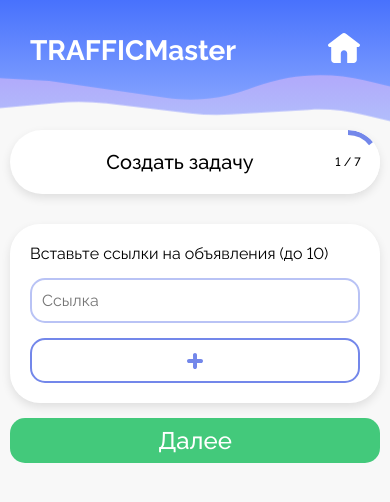
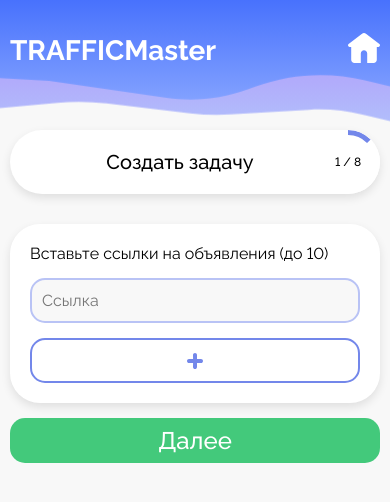
Before and after one commit to Xoxotynchuk/TrafficMaster, a React (Create React App) app: page /create-task in a window 390 px wide. Shown: the top 502 px of the page. Built offline with nearby package versions, Linux system fonts and the light colour scheme.

Commit message:
новый слайд, темная тема, изменен хедер, адаптив для айфонов

```diff
--- a/src/components/screens/CreateTaskScreen.jsx
+++ b/src/components/screens/CreateTaskScreen.jsx
@@ -1,14 +1,13 @@
 import { useContext, useState } from "react";
 import { GlobalContext } from "../store/GlobalContext";
 import Header from "../Header";
-import { Link } from "react-router-dom";
 import { CircularProgressbar, buildStyles } from "react-circular-progressbar";
 
 
 function CreateTaskScreen() {
     // const [currentForm, setCurrentForm] = useState("");
 
-    const { setStatus } = useContext(GlobalContext);
+    // const { setStatus } = useContext(GlobalContext);
 
     const [currentStep, setCurrentStep] = useState(0);
     const [links, setLinks] = useState([]);
@@ -20,6 +19,13 @@ function CreateTaskScreen() {
     const [dateStart, setDateStart] = useState("");
     const [countDay, setCountDay] = useState("");
 
+    // Ползунок
+    const [contacts, setContacts] = useState(100);
+
+    const handleRangeChange = (e) => {
+        setContacts(e.target.value);
+    };
+
 
     // Быстрый доступ к кол-ву ПФ
     const handlePfCountClick = (count, e) => {
@@ -30,7 +36,18 @@ function CreateTaskScreen() {
     // Быстрый доступ к дате старта
     const handleDateStart = (count, e) => {
         e.preventDefault()
-        setDateStart(count);
+        if (count === "Сегодня") {
+            const today = new Date();
+            const formattedDate = today.toISOString().slice(0, 10);
+            setDateStart(formattedDate)
+        }
+        if (count === "Завтра") {
+            const today = new Date();
+            const tomorrow = new Date(today.getTime() + (24 * 60 * 60 * 1000));
+            const formattedDate = tomorrow.toISOString().slice(0, 10);
+            setDateStart(formattedDate)
+        }
+        // setDateStart(count);
     };
 
     // Быстрый доступ к количеству дней накрутки
@@ -76,7 +93,7 @@ function CreateTaskScreen() {
         });
 
         if (allInputsFilled) {
-            if (currentStep <= 5) {
+            if (currentStep <= 6) {
                 setCurrentStep(currentStep + 1);
             }
         } else {
@@ -111,7 +128,6 @@ function CreateTaskScreen() {
     // Получение значения первой ссылки
     const handleFirstLinkChange = () => {
         const firstLink = document.querySelector('input[name="firstLink"]').value
-        console.log(firstLink);
         setFirstLink(firstLink);
     };
 
@@ -122,29 +138,31 @@ function CreateTaskScreen() {
         setLinks(newLinks);
     };
 
-
     // Полоска прогрессбара
     let percentage = 0;
 
     if (currentStep === 0) {
-        percentage = 14.28
+        percentage = 12.5
     }
     if (currentStep === 1) {
-        percentage = 28.56
+        percentage = 25
     }
     if (currentStep === 2) {
-        percentage = 42.84
+        percentage = 37.5
     }
     if (currentStep === 3) {
-        percentage = 57.12
+        percentage = 50
     }
     if (currentStep === 4) {
-        percentage = 71.4
+        percentage = 62.5
     }
     if (currentStep === 5) {
-        percentage = 85.68
+        percentage = 75
     }
     if (currentStep === 6) {
+        percentage = 87.5
+    }
+    if (currentStep === 7) {
         percentage = 100
     }
 
@@ -153,6 +171,7 @@ function CreateTaskScreen() {
         e.preventDefault()
         const data = {
             pfCount: pfCount,
+            contacts: contacts,
             links: links.concat(firstLink),
             timeStart: timeStart,
             timePause: timePause,
@@ -182,18 +201,21 @@ function CreateTaskScreen() {
                         <h2>Количество ПФ</h2>
                     )}
                     {currentStep === 2 && (
+                        <h2>Процент контактов</h2>
+                    )}
+                    {currentStep === 3 && (
                         <h2>Время старта</h2>
                     )}
-                    {currentStep === 3 && (
+                    {currentStep === 4 && (
                         <h2>Время паузы</h2>
                     )}
-                    {currentStep === 4 && (
+                    {currentStep === 5 && (
                         <h2>Дата старта</h2>
                     )}
-                    {currentStep === 5 && (
+                    {currentStep === 6 && (
                         <h2>Кол-во дней накрутки</h2>
                     )}
-                    {currentStep === 6 && (
+                    {currentStep === 7 && (
                         <h2>Подтверждение данных</h2>
                     )}
 
@@ -209,7 +231,7 @@ function CreateTaskScreen() {
                             })}
                         />
                         <div>
-                            <p>{currentStep + 1} / 7</p>
+                            <p>{currentStep + 1} / 8</p>
                         </div>
                     </div>
 
@@ -268,6 +290,30 @@ function CreateTaskScreen() {
 
                     {currentStep === 2 && (
                         <div className="create-task__item">
+                            <div className="component create-task__item create-task__countPF">
+                                <p>Процент контактов (рекомендуем 100%)</p>
+                                <div>
+                                    <input
+                                        type="range"
+                                        min="0"
+                                        max="100"
+                                        value={contacts}
+                                        step="1"
+                                        onChange={handleRangeChange}
+                                    />
+                                </div>
+                                <div className="range-text">
+                                    <p>0%</p>
+                                    <h2>{contacts}%</h2>
+                                    <p>100%</p>
+                                </div>
+                            </div>
+                            <button onClick={handleNextStep} className="button-default">Далее</button>
+                        </div>
+                    )}
+
+                    {currentStep === 3 && (
+                        <div className="create-task__item">
                             <div className="component create-task__item create-task__timeStart">
                                 <input type="time" placeholder="Время старта" value={timeStart}
                                     onChange={(e) => setTimeStart(e.target.value)} />
@@ -285,7 +331,7 @@ function CreateTaskScreen() {
                         </div>
                     )}
 
-                    {currentStep === 3 && (
+                    {currentStep === 4 && (
                         <div className="create-task__item">
                             <div className="component create-task__item create-task__timePause">
                                 <input type="text" placeholder="Время паузы (в минутах)" value={timePause}
@@ -299,10 +345,10 @@ function CreateTaskScreen() {
                         </div>
                     )}
 
-                    {currentStep === 4 && (
+                    {currentStep === 5 && (
                         <div className="create-task__item">
                             <div className="component create-task__item create-task__timePause">
-                                <input type="text" placeholder="Дата старта" value={dateStart}
+                                <input type="date" placeholder="Дата старта" value={dateStart}
                                     onChange={(e) => setDateStart(e.target.value)} />
                                 <div className="buttons-list">
                                     <button onClick={(e) => handleDateStart('Сегодня', e)}>Сегодня</button>
@@ -313,7 +359,7 @@ function CreateTaskScreen() {
                         </div>
                     )}
 
-                    {currentStep === 5 && (
+                    {currentStep === 6 && (
                         <div className="create-task__item">
                             <div className="component create-task__item create-task__countDay">
                                 <input type="text" placeholder="Дата старта" value={countDay}
@@ -328,7 +374,7 @@ function CreateTaskScreen() {
                         </div>
                     )}
 
-                    {currentStep === 6 && (
+                    {currentStep === 7 && (
                         <div className="create-task__item create-task__confirmationData">
                             <div className="component create-task__item">
                                 <div className="create-task__item-title">
@@ -356,6 +402,11 @@ function CreateTaskScreen() {
                                         <p>Количество ПФ</p>
                                         <div className="line"></div>
                                         <h3>{pfCount} ПФ</h3>
+                                    </div>
+                                    <div className="create-task__item-parameters__item">
+                                        <p>Процент контактов</p>
+                                        <div className="line"></div>
+                                        <h3>{contacts}%</h3>
                                     </div>
                                     <div className="create-task__item-parameters__item">
                                         <p>Время старта</p>
--- a/src/styles/createTask.css
+++ b/src/styles/createTask.css
@@ -45,6 +45,8 @@
     max-height: 69px;
     aspect-ratio: 1 / 1;
     background-color: white;
+    /* background-color: white; */
+    background-color: light-dark(white, var(--component-colo-dark));;
     border-radius: 100px;
 }
 
@@ -55,6 +57,8 @@
     transform: translate(-50%, -50%);
     font-size: 12px;
     font-weight: 500;
+
+    color: light-dark(black, white);
 }
 
 .create-task__item {
@@ -65,6 +69,20 @@
     animation: fade-in 0.3s ease-in-out;
     animation-fill-mode: forwards;
     transform-origin: center center;
+}
+
+.range-text {
+    display: grid;
+    grid-template-columns: repeat(3, 1fr);
+    /* text-align: center; */
+}
+
+.range-text p:last-child {
+    text-align: end;
+}
+
+.range-text h2 {
+    text-align: center;
 }
 
 .create-task__links_list {
@@ -153,12 +171,14 @@
     align-items: baseline;
     grid-template-columns: auto 1fr auto;
     gap: var(--gap-small);
+
 }
 
 .create-task__item-parameters__item div {
     height: 1px;
     border-radius: var(--border-radius-small);
     background-color: rgba(0, 0, 0, 0.5);
+    background-color: light-dark(rgba(0, 0, 0, 0.5), rgba(255, 255, 255, 0.5));
 }
 
 .create-task__confirmationData .buttons-list {
--- a/src/styles/header.css
+++ b/src/styles/header.css
@@ -3,7 +3,7 @@ header {
     top: 0;
     display: flex;
     /* align-items: center; */
-    justify-content: center;
+    /* justify-content: center; */
     height: 100px;
     z-index: 1;
 }
@@ -32,18 +32,20 @@ header {
 }
 
 .header-main h1 {
-    position: relative;
+    /* position: relative; */
     color: white;
 }
 
 .header-main {
-    width: 350px;
+    width: 100%;
+    max-width: 1000px;
+    margin: 0 auto;
+    padding: 0 var(--padding-small) ;
     height: 100%;
     display: flex;
     align-items: center;
     justify-content: space-between;
     gap: var(--gap-big);
-    padding: var(--padding-small);
     z-index: 5;
 }
 
--- a/src/styles/index.css
+++ b/src/styles/index.css
@@ -36,13 +36,16 @@
 }
 
 html {
-  height: 100%;
+  min-height: 100%;
   scroll-behavior: smooth;
-  background-color: #F8F8F8;
 }
 
 body {
+  min-height: 100%;
   user-select: none;
+  background-color: light-dark(var(--body-color-light), var(--body-color-dark));
+  /* background-color: #F8F8F8; */
+  -webkit-text-size-adjust: none;
 }
 
 a {
@@ -60,17 +63,44 @@ label input {
   width: 100%;
 }
 
-input[type=time] {
+input[type=time], input[type=date] {
+  -webkit-appearance: none;
+  text-align: center;
   width: 100%;
+  background: transparent;
+  color: black;
 }
 
-input {
+input[type="range"] {
+  width: 100%;
+  -webkit-appearance: none;
+  appearance: none;
+  background: transparent;
+  border: var(--border-solid-accent);
+  height: 15px;
+  border-radius: var(--border-radius-small);
+}
+
+input[type="range"]::-webkit-slider-thumb {
+  -webkit-appearance: none;
+  position: relative;
+  appearance: none;
+  background-color: var(--main-color);
+  height: 25px;
+  width: 25px;
+  border-radius: var(--border-radius-small);
+  box-shadow: none;
+}
+
+input:not(input[type="range"]) {
   width: 100%;
   padding: var(--padding-small);
   border: var(--border-solid-accent-second);
   border-radius: var(--border-radius-small);
   outline: none;
   height: 45px;
+  color: light-dark(var(--body-color-dark), var(--body-color-light));
+  background-color: light-dark(var(--body-color-light), var(--body-color-dark));
 }
 
 button {
@@ -104,8 +134,9 @@ button svg {
   display: flex;
   justify-content: center;
   align-items: center;
-  width: 40px;
-  height: 40px;
+  width: 45px;
+  height: 45px;
+  margin: 0 auto;
   /* padding: 5px; */
   border-radius: var(--border-radius-small);
   border: var(--border-solid-accent-second);
@@ -123,13 +154,11 @@ button svg {
 
 }
 h1 {
-  /* color: white; */
   text-align: center;
   font-size: 36px;
 }
 
 h2 {
-  /* color: white; */
   font-size: 24px;
   font-weight: 500;
 }
@@ -161,7 +190,7 @@ h3 {
 }
 
 .component {
-  background-color: var(--component-color);
+  background-color: light-dark(var(--component-color-light), var(--component-colo-dark));
   box-shadow: 0 4px 10px 0px rgba(0, 0, 0, 0.10);
   padding: var(--padding-big);
   border-radius: var(--border-radius-big);
--- a/src/styles/variables.css
+++ b/src/styles/variables.css
@@ -1,11 +1,18 @@
 :root {
+    color-scheme: light dark;
+
     --padding-big: 20px;
     --padding-small: 10px;
 
     --gap-big: 30px;
     --gap-small: 15px;
 
-    --component-color: white;
+    --component-color-light: white;
+    --component-colo-dark: #4E4E4E;
+
+    --body-color-light: #F8F8F8;
+    --body-color-dark: #353535;
+
     --main-color: #7387EA;
     --green-color: #43C97B;
     --red-color: #FF5768;
```
Also changed, not shown: src/components/Header.jsx (+6 -6 lines), src/images/header/headerBluer.svg, src/images/header/headerViolet.svg.
